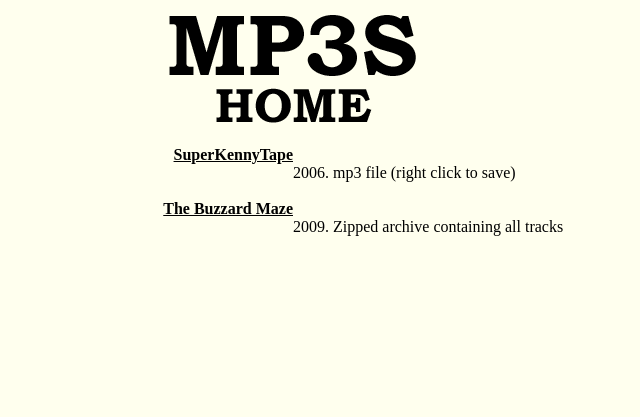
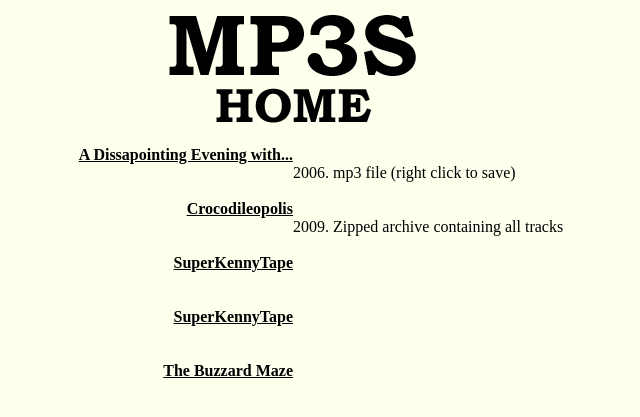
Before and after one commit to orta/dildano.co.uk, a PHP site: page /mp3s.php in a window 1280 px wide. Shown: the top 417 px of the page, without its empty margins (347-987 px from the left). Run offline with PHP 8.4, Linux system fonts and the light colour scheme.

Commit message:
added older albums

```diff
--- a/public/mp3s.php
+++ b/public/mp3s.php
@@ -13,10 +13,19 @@
     <img src="mp3s.gif"><br>
     <a href="index.php"><img src="home.gif" border=0></a><br><br>
 
+    <div class="h_half">
+          <a href="audio/Dildano.Crocodileopolis.zip" class="audio">
+    	A Dissapointing Evening with...
+          </a><br><br><br>
 
+          <a href="audio/Dildano.Crocodileopolis.zip" class="audio">
+    	Crocodileopolis
+          </a><br><br><br>
 
+              <a href="audio/SKT.mp3" class="audio">
+        	SuperKennyTape
+              </a><br><br><br>
 
-    <div class="h_half">
       <a href="audio/SKT.mp3" class="audio">
 	SuperKennyTape
       </a><br><br><br>
```
Also changed, not shown: 2 other files.
